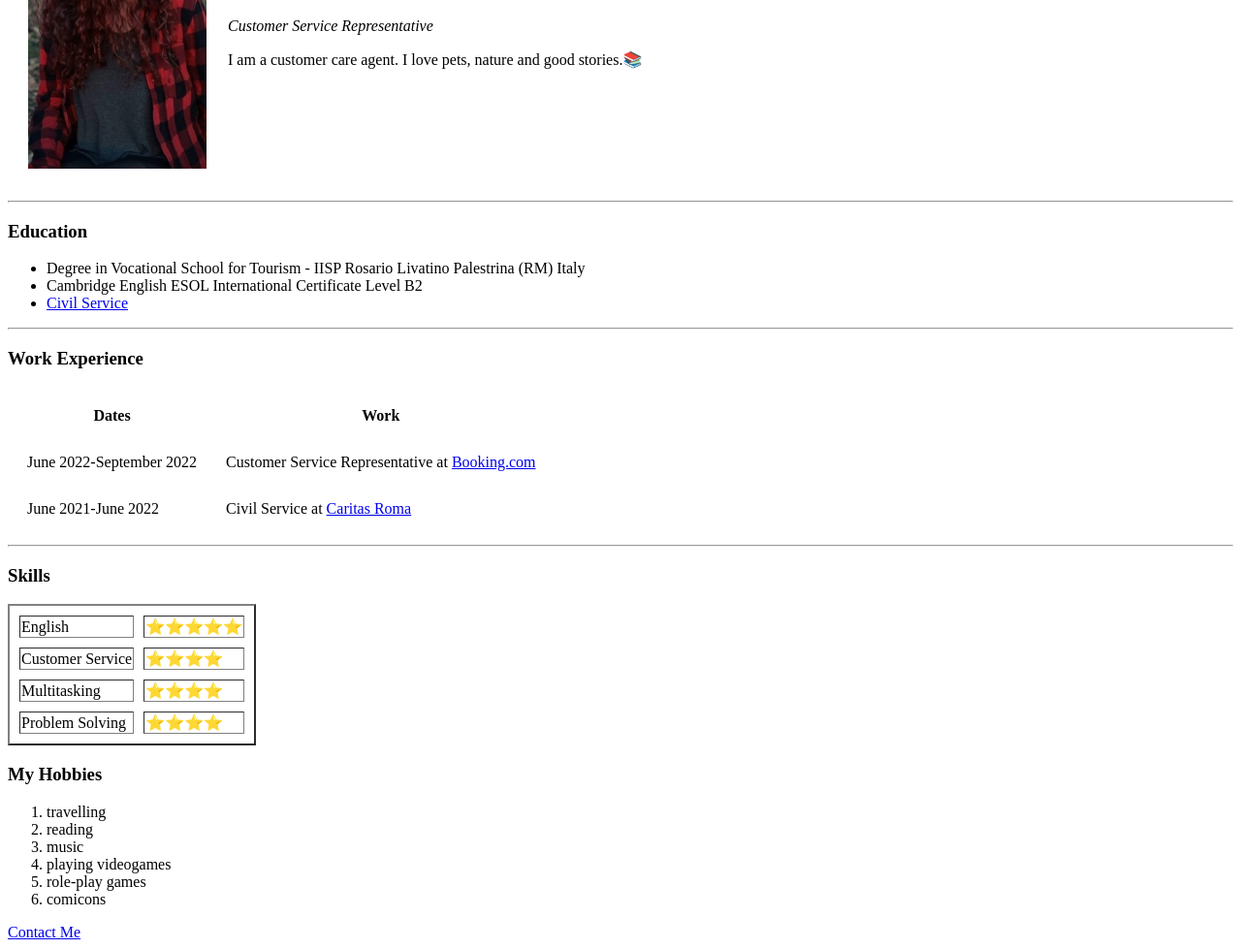
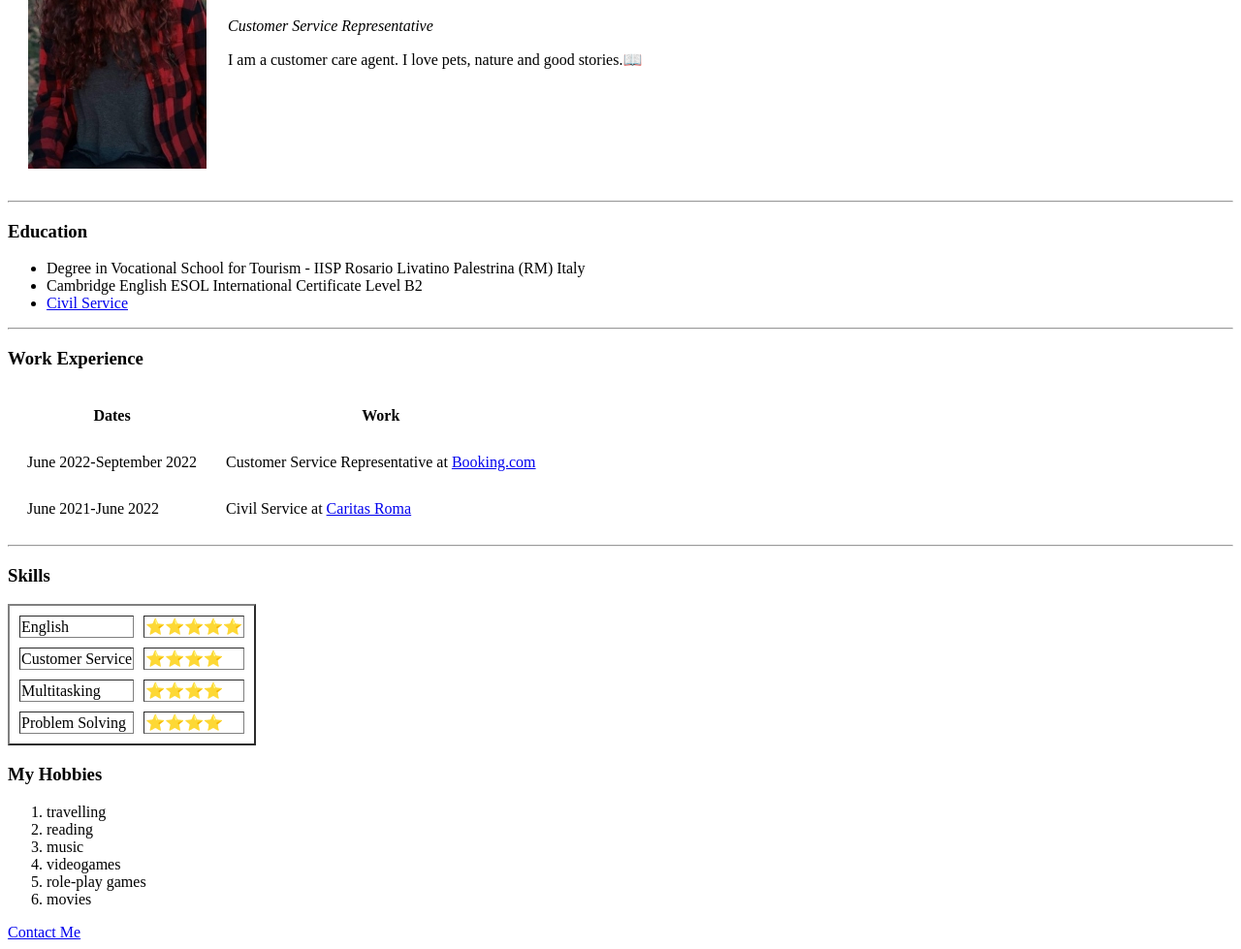
Before and after one commit to Rika1509/cv, a plain HTML site: page index.html in a window 1280 px wide. Shown: the part 182-1161 px from the top of the page at 97% size. Drawn offline with Linux system fonts and the light colour scheme.

Commit message:
change books emoji and updated hobbies

```diff
--- a/index.html
+++ b/index.html
@@ -12,7 +12,7 @@
       <td><img src="profile picture.jpg"></td>
       <td><h1>Federica Ferrante</h1>
         <p><i>Customer Service Representative</i></p>
-        <p>I am a customer care agent. I love pets, nature and good stories.📚</p></td>
+        <p>I am a customer care agent. I love pets, nature and good stories.📖</p></td>
     </tr>
   </table>
     <hr>
@@ -69,9 +69,9 @@
       <li>travelling</li>
       <li>reading</li>
       <li>music</li>
-      <li>playing videogames</li>
+      <li>videogames</li>
       <li>role-play games</li>
-      <li>comicons</li>
+      <li>movies</li>
     </ol>
     <a href="My Contacts.html">Contact Me</a>
 
```
